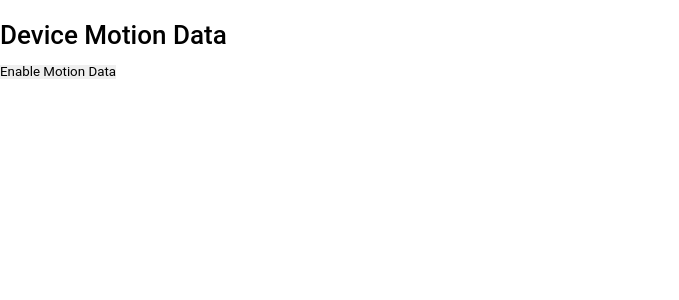
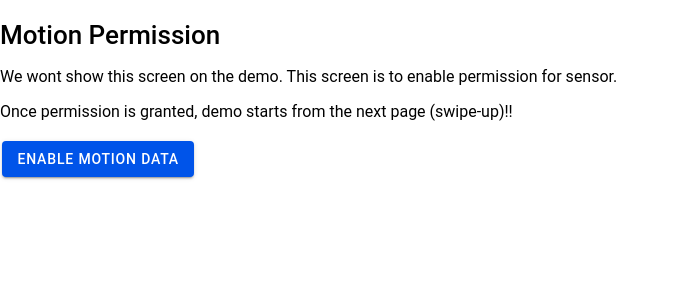
Before and after one commit to anhnguyen6535/Friender, a React (Vite) app: page /shake in a window 1280 px wide. Shown: the top 300 px of the page, without its empty margins (0-679 px from the left). Built offline with nearby package versions, Linux system fonts and the light colour scheme.

Commit message:
Add more info to permission page

```diff
--- a/src/pages/Shaking.tsx
+++ b/src/pages/Shaking.tsx
@@ -1,4 +1,6 @@
+import { IonButton } from '@ionic/react';
 import { useEffect, useState } from 'react';
+import { useHistory } from 'react-router';
 
 interface Acceleration {
   x: number;
@@ -11,6 +13,7 @@ function Shaking() {
   const [shakeRight, setShakeRight] = useState<number>(0);
   const [shakeLeft, setShakeLeft] = useState<number>(0);
   const [permissionGranted, setPermissionGranted] = useState<boolean>(false);
+  const history = useHistory();
 
   const SHAKE_THRESHOLD = 5; // sensor sensitivity
   const DEBOUNCE_TIME = 300; // Time in ms to debounce shakes
@@ -67,6 +70,7 @@ function Shaking() {
         .then((response: string) => {
           if (response === 'granted') {
             setPermissionGranted(true);
+            history.push('/swipe-up')
           } else {
             alert('Permission for motion data was denied.');
           }
@@ -77,14 +81,19 @@ function Shaking() {
     } else {
       // Non-iOS devices or older Safari versions
       setPermissionGranted(true);
+      history.push('/swipe-up')
     }
   };
 
   return (
     <div>
-      <h1>Device Motion Data</h1>
+      <h1>Motion Permission</h1>
       {!permissionGranted && (
-        <button onClick={requestMotionPermission}>Enable Motion Data</button>
+        <>
+          <p>We wont show this screen on the demo. This screen is to enable permission for sensor.</p>
+          <p>Once permission is granted, demo starts from the next page (swipe-up)!!</p>
+          <IonButton onClick={requestMotionPermission}>Enable Motion Data</IonButton>
+        </>
       )}
       {permissionGranted && (
         <div>
```
